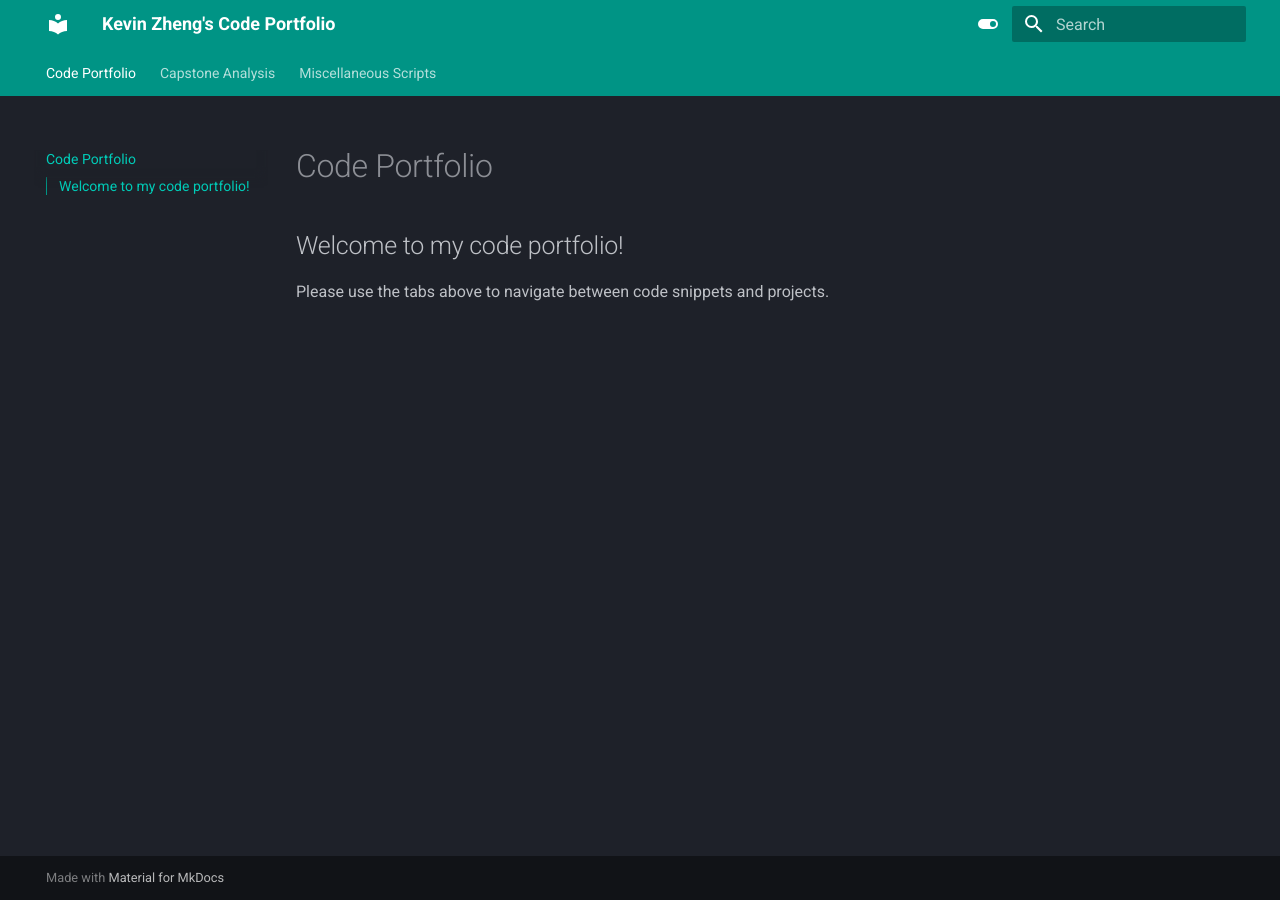
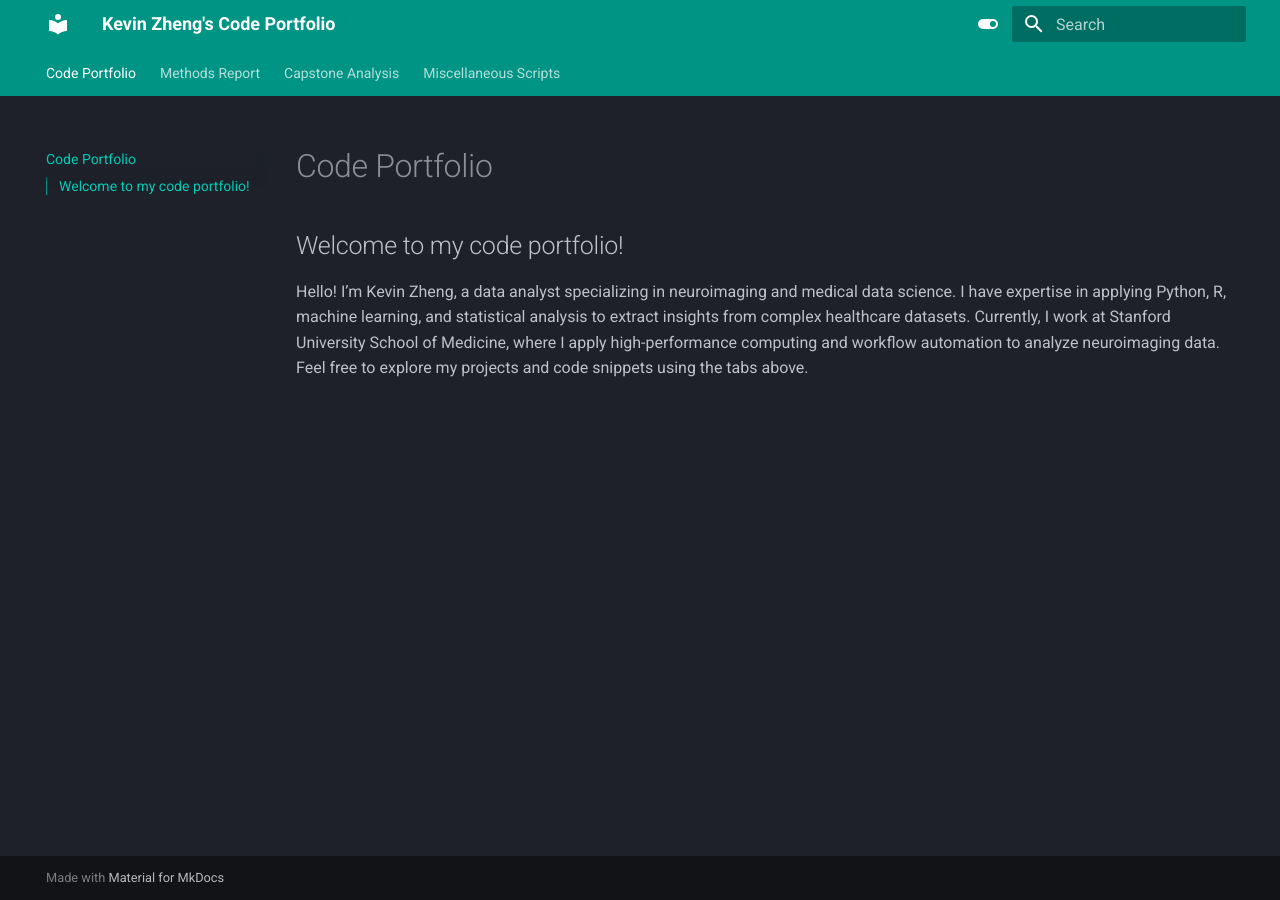
Before and after one commit to kzsf/code-docs, an MkDocs documentation site: the page built from docs/index.md, in a window 1280 px wide. Built offline with MkDocs 1.6.1 and Material for MkDocs 9.7.7, drawn with Linux system fonts in a browser that asks for light colours.

Commit message:
added bio and methods report page

```diff
--- a/docs/index.md
+++ b/docs/index.md
@@ -1,4 +1,4 @@
 # Code Portfolio
 
 ## Welcome to my code portfolio!
-Please use the tabs above to navigate between code snippets and projects.
+Hello! I’m Kevin Zheng, a data analyst specializing in neuroimaging and medical data science. I have expertise in applying Python, R, machine learning, and statistical analysis to extract insights from complex healthcare datasets. Currently, I work at Stanford University School of Medicine, where I apply high-performance computing and workflow automation to analyze neuroimaging data. Feel free to explore my projects and code snippets using the tabs above.
```
Also changed, not shown: docs/Methods Report.md (added).
